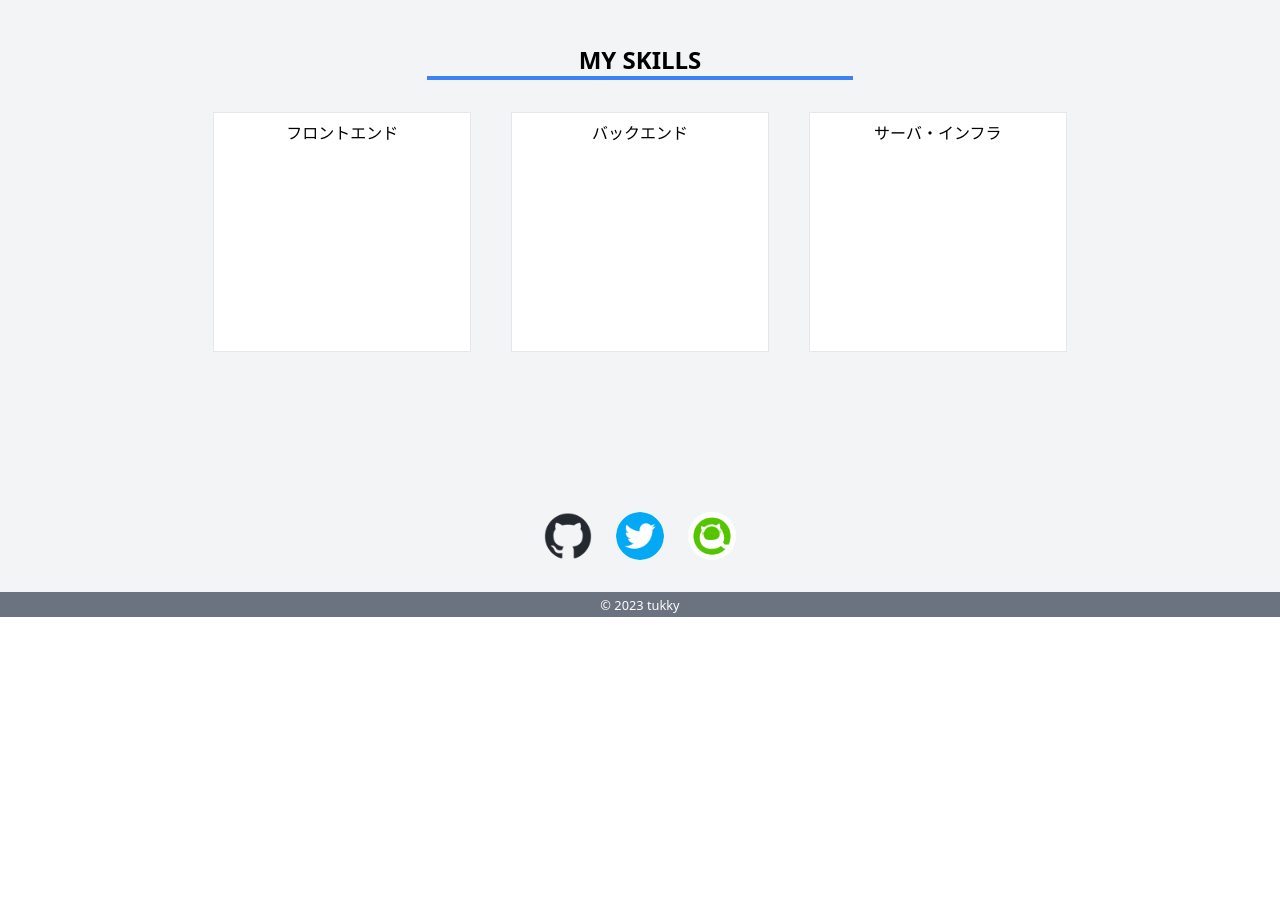
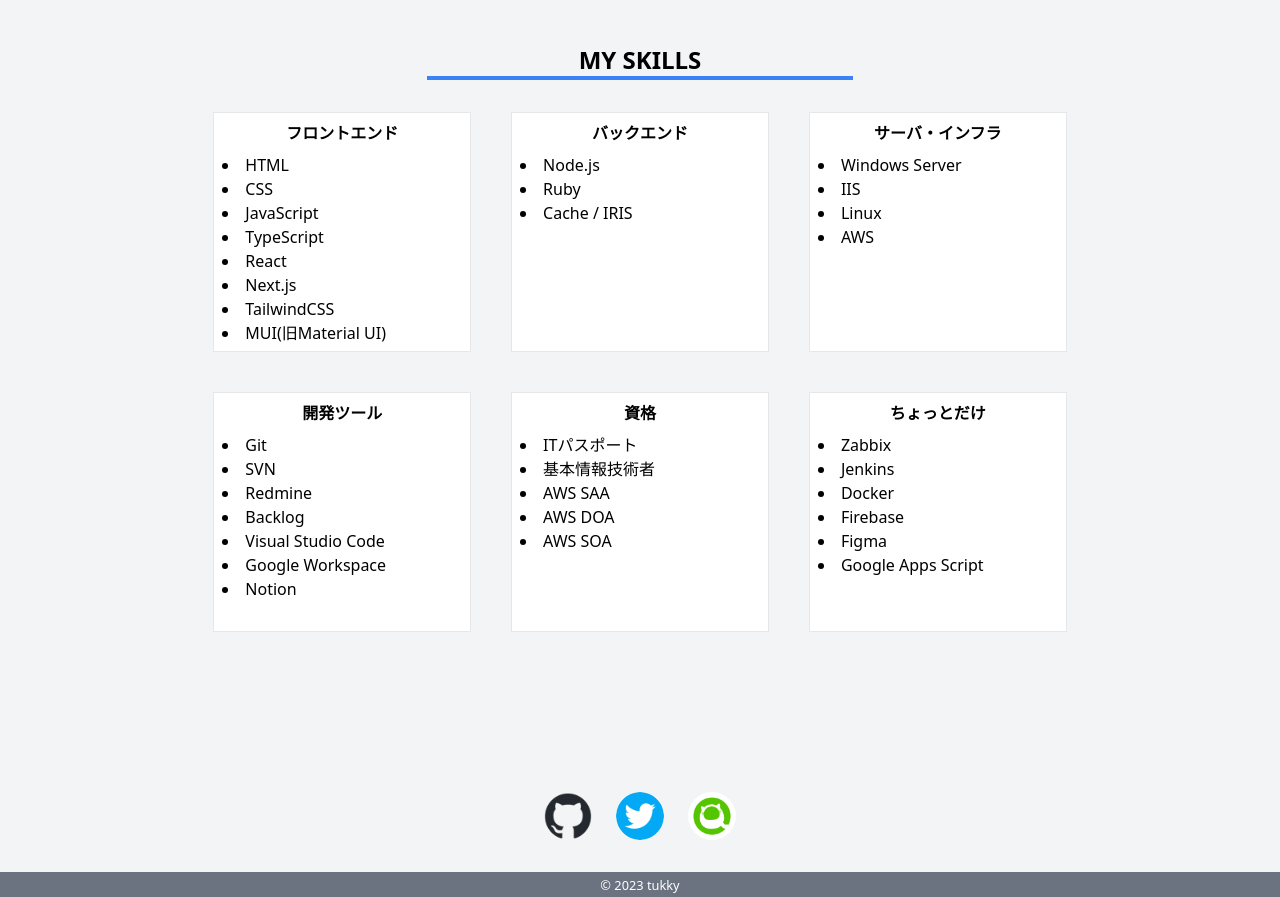
Before and after one commit to tukky-14/tukky-14.github.io, a Next.js app: page / in a window 1280 px wide. Shown: the part 1560-2457 px from the top of the page. Before the commit the page ends 2177 px from the top, so only its background shows below. Built offline with nearby package versions, Linux system fonts and the light colour scheme.

Commit message:
スキルの箇条書きを追加

```diff
--- a/src/components/MySkills.tsx
+++ b/src/components/MySkills.tsx
@@ -4,13 +4,55 @@
             <h2 className="text-center text-2xl mb-8 m-auto font-bold border-b-4 w-1/2 border-blue-500">MY SKILLS</h2>
             <div className="grid grid-cols-1 sm:grid-cols-3 gap-10">
                 <div className="border h-60 p-2 bg-white">
-                    <p className="text-center">フロントエンド</p>
+                    <p className="text-center font-bold mb-2">フロントエンド</p>
+                    <li>HTML</li>
+                    <li>CSS</li>
+                    <li>JavaScript</li>
+                    <li>TypeScript</li>
+                    <li>React</li>
+                    <li>Next.js</li>
+                    <li>TailwindCSS</li>
+                    <li>MUI(旧Material UI)</li>
                 </div>
                 <div className="border h-60 p-2 bg-white">
-                    <p className="text-center">バックエンド</p>
+                    <p className="text-center font-bold mb-2">バックエンド</p>
+                    <li>Node.js</li>
+                    <li>Ruby</li>
+                    <li>Cache / IRIS</li>
                 </div>
                 <div className="border h-60 p-2 bg-white">
-                    <p className="text-center">サーバ・インフラ</p>
+                    <p className="text-center font-bold mb-2">サーバ・インフラ</p>
+                    <li>Windows Server</li>
+                    <li>IIS</li>
+                    <li>Linux</li>
+                    <li>AWS</li>
+                </div>
+                <div className="border h-60 p-2 bg-white">
+                    <p className="text-center font-bold mb-2">開発ツール</p>
+                    <li>Git</li>
+                    <li>SVN</li>
+                    <li>Redmine</li>
+                    <li>Backlog</li>
+                    <li>Visual Studio Code</li>
+                    <li>Google Workspace</li>
+                    <li>Notion</li>
+                </div>
+                <div className="border h-60 p-2 bg-white">
+                    <p className="text-center font-bold mb-2">資格</p>
+                    <li>ITパスポート</li>
+                    <li>基本情報技術者</li>
+                    <li>AWS SAA</li>
+                    <li>AWS DOA</li>
+                    <li>AWS SOA</li>
+                </div>
+                <div className="border h-60 p-2 bg-white">
+                    <p className="text-center font-bold mb-2">ちょっとだけ</p>
+                    <li>Zabbix</li>
+                    <li>Jenkins</li>
+                    <li>Docker</li>
+                    <li>Firebase</li>
+                    <li>Figma</li>
+                    <li>Google Apps Script</li>
                 </div>
             </div>
         </div>
```
